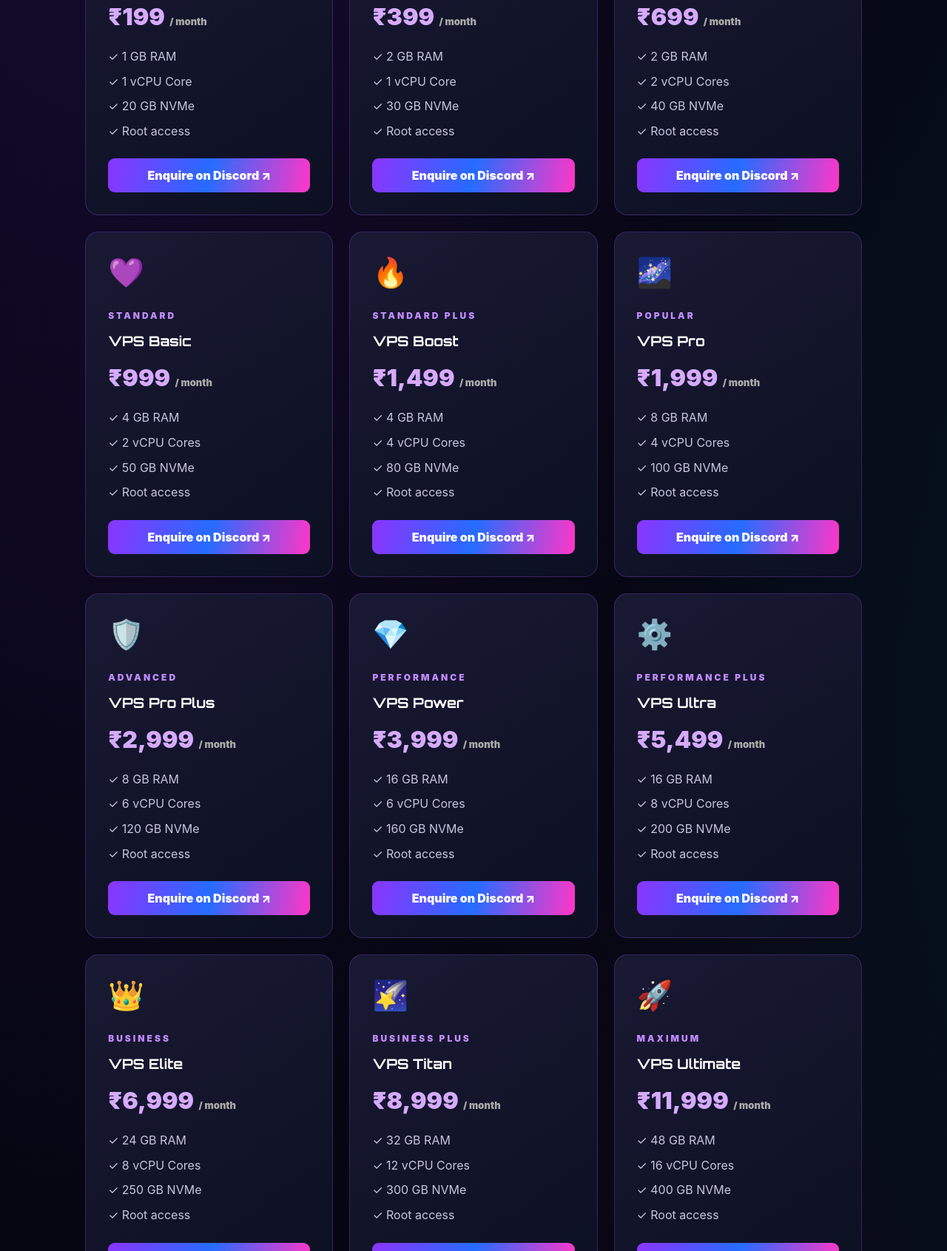
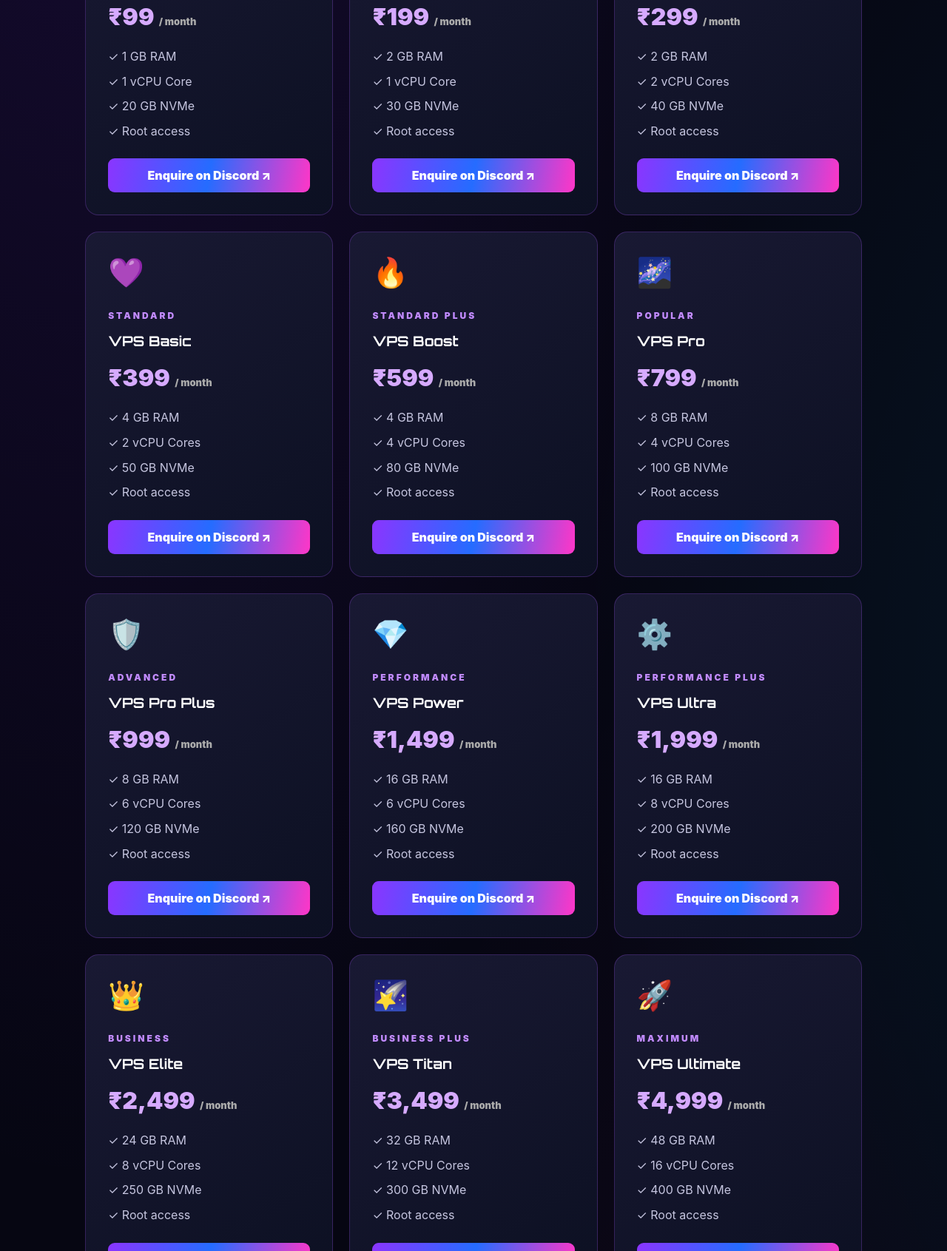
Before and after one commit to HyperSprint3/ASTRIX-CLOUD, a plain HTML site: page vps.html in a window 1280 px wide. Shown: the part 1109-2800 px from the top of the page at 74% size. Drawn offline with Linux system fonts and the light colour scheme.

Commit message:
Update vps.html

```diff
--- a/vps.html
+++ b/vps.html
@@ -1,5 +1,4 @@
-
-<!DOCTYPE html>
+ <!DOCTYPE html>
 <html lang="en">
 <head>
   <meta charset="UTF-8">
@@ -63,21 +62,104 @@
         <button type="button" data-currency="usd">$ USD</button>
       </div>
 
-      <p class="sample-note">⚠ SAMPLE PRICING ONLY — These are proposed example plans, not confirmed live offers. Hardware, availability and final prices must be confirmed before orders open.</p>
+      <p class="sample-note">⚠ SAMPLE PRICING ONLY — These are proposed example prices, not confirmed live offers. Hardware, availability and actual operating costs must be checked before accepting orders.</p>
 
       <div class="vps-grid">
-        <article class="vps-card"><div class="plan-icon">☁️</div><span class="eyebrow">STARTER</span><h3>VPS Nano</h3><div class="vps-price" data-inr="₹199" data-usd="$2.49">₹199 <small>/ month</small></div><ul class="vps-specs"><li>✓ 1 GB RAM</li><li>✓ 1 vCPU Core</li><li>✓ 20 GB NVMe</li><li>✓ Root access</li></ul><a class="vps-order" href="https://discord.gg/SZn3gCpNH">Enquire on Discord ↗</a></article>
-        <article class="vps-card"><div class="plan-icon">⚡</div><span class="eyebrow">BASIC</span><h3>VPS Mini</h3><div class="vps-price" data-inr="₹399" data-usd="$4.99">₹399 <small>/ month</small></div><ul class="vps-specs"><li>✓ 2 GB RAM</li><li>✓ 1 vCPU Core</li><li>✓ 30 GB NVMe</li><li>✓ Root access</li></ul><a class="vps-order" href="https://discord.gg/SZn3gCpNH">Enquire on Discord ↗</a></article>
-        <article class="vps-card"><div class="plan-icon">🚀</div><span class="eyebrow">BASIC PLUS</span><h3>VPS Start</h3><div class="vps-price" data-inr="₹699" data-usd="$8.49">₹699 <small>/ month</small></div><ul class="vps-specs"><li>✓ 2 GB RAM</li><li>✓ 2 vCPU Cores</li><li>✓ 40 GB NVMe</li><li>✓ Root access</li></ul><a class="vps-order" href="https://discord.gg/SZn3gCpNH">Enquire on Discord ↗</a></article>
-        <article class="vps-card"><div class="plan-icon">💜</div><span class="eyebrow">STANDARD</span><h3>VPS Basic</h3><div class="vps-price" data-inr="₹999" data-usd="$11.99">₹999 <small>/ month</small></div><ul class="vps-specs"><li>✓ 4 GB RAM</li><li>✓ 2 vCPU Cores</li><li>✓ 50 GB NVMe</li><li>✓ Root access</li></ul><a class="vps-order" href="https://discord.gg/SZn3gCpNH">Enquire on Discord ↗</a></article>
-        <article class="vps-card"><div class="plan-icon">🔥</div><span class="eyebrow">STANDARD PLUS</span><h3>VPS Boost</h3><div class="vps-price" data-inr="₹1,499" data-usd="$17.99">₹1,499 <small>/ month</small></div><ul class="vps-specs"><li>✓ 4 GB RAM</li><li>✓ 4 vCPU Cores</li><li>✓ 80 GB NVMe</li><li>✓ Root access</li></ul><a class="vps-order" href="https://discord.gg/SZn3gCpNH">Enquire on Discord ↗</a></article>
-        <article class="vps-card"><div class="plan-icon">🌌</div><span class="eyebrow">POPULAR</span><h3>VPS Pro</h3><div class="vps-price" data-inr="₹1,999" data-usd="$23.99">₹1,999 <small>/ month</small></div><ul class="vps-specs"><li>✓ 8 GB RAM</li><li>✓ 4 vCPU Cores</li><li>✓ 100 GB NVMe</li><li>✓ Root access</li></ul><a class="vps-order" href="https://discord.gg/SZn3gCpNH">Enquire on Discord ↗</a></article>
-        <article class="vps-card"><div class="plan-icon">🛡️</div><span class="eyebrow">ADVANCED</span><h3>VPS Pro Plus</h3><div class="vps-price" data-inr="₹2,999" data-usd="$35.99">₹2,999 <small>/ month</small></div><ul class="vps-specs"><li>✓ 8 GB RAM</li><li>✓ 6 vCPU Cores</li><li>✓ 120 GB NVMe</li><li>✓ Root access</li></ul><a class="vps-order" href="https://discord.gg/SZn3gCpNH">Enquire on Discord ↗</a></article>
-        <article class="vps-card"><div class="plan-icon">💎</div><span class="eyebrow">PERFORMANCE</span><h3>VPS Power</h3><div class="vps-price" data-inr="₹3,999" data-usd="$47.99">₹3,999 <small>/ month</small></div><ul class="vps-specs"><li>✓ 16 GB RAM</li><li>✓ 6 vCPU Cores</li><li>✓ 160 GB NVMe</li><li>✓ Root access</li></ul><a class="vps-order" href="https://discord.gg/SZn3gCpNH">Enquire on Discord ↗</a></article>
-        <article class="vps-card"><div class="plan-icon">⚙️</div><span class="eyebrow">PERFORMANCE PLUS</span><h3>VPS Ultra</h3><div class="vps-price" data-inr="₹5,499" data-usd="$65.99">₹5,499 <small>/ month</small></div><ul class="vps-specs"><li>✓ 16 GB RAM</li><li>✓ 8 vCPU Cores</li><li>✓ 200 GB NVMe</li><li>✓ Root access</li></ul><a class="vps-order" href="https://discord.gg/SZn3gCpNH">Enquire on Discord ↗</a></article>
-        <article class="vps-card"><div class="plan-icon">👑</div><span class="eyebrow">BUSINESS</span><h3>VPS Elite</h3><div class="vps-price" data-inr="₹6,999" data-usd="$83.99">₹6,999 <small>/ month</small></div><ul class="vps-specs"><li>✓ 24 GB RAM</li><li>✓ 8 vCPU Cores</li><li>✓ 250 GB NVMe</li><li>✓ Root access</li></ul><a class="vps-order" href="https://discord.gg/SZn3gCpNH">Enquire on Discord ↗</a></article>
-        <article class="vps-card"><div class="plan-icon">🌠</div><span class="eyebrow">BUSINESS PLUS</span><h3>VPS Titan</h3><div class="vps-price" data-inr="₹8,999" data-usd="$107.99">₹8,999 <small>/ month</small></div><ul class="vps-specs"><li>✓ 32 GB RAM</li><li>✓ 12 vCPU Cores</li><li>✓ 300 GB NVMe</li><li>✓ Root access</li></ul><a class="vps-order" href="https://discord.gg/SZn3gCpNH">Enquire on Discord ↗</a></article>
-        <article class="vps-card"><div class="plan-icon">🚀</div><span class="eyebrow">MAXIMUM</span><h3>VPS Ultimate</h3><div class="vps-price" data-inr="₹11,999" data-usd="$143.99">₹11,999 <small>/ month</small></div><ul class="vps-specs"><li>✓ 48 GB RAM</li><li>✓ 16 vCPU Cores</li><li>✓ 400 GB NVMe</li><li>✓ Root access</li></ul><a class="vps-order" href="https://discord.gg/SZn3gCpNH">Enquire on Discord ↗</a></article>
+        <article class="vps-card">
+          <div class="plan-icon">☁️</div><span class="eyebrow">STARTER</span>
+          <h3>VPS Nano</h3>
+          <div class="vps-price" data-inr="₹99" data-usd="$1.19">₹99 <small>/ month</small></div>
+          <ul class="vps-specs"><li>✓ 1 GB RAM</li><li>✓ 1 vCPU Core</li><li>✓ 20 GB NVMe</li><li>✓ Root access</li></ul>
+          <a class="vps-order" href="https://discord.gg/SZn3gCpNH">Enquire on Discord ↗</a>
+        </article>
+
+        <article class="vps-card">
+          <div class="plan-icon">⚡</div><span class="eyebrow">BASIC</span>
+          <h3>VPS Mini</h3>
+          <div class="vps-price" data-inr="₹199" data-usd="$2.39">₹199 <small>/ month</small></div>
+          <ul class="vps-specs"><li>✓ 2 GB RAM</li><li>✓ 1 vCPU Core</li><li>✓ 30 GB NVMe</li><li>✓ Root access</li></ul>
+          <a class="vps-order" href="https://discord.gg/SZn3gCpNH">Enquire on Discord ↗</a>
+        </article>
+
+        <article class="vps-card">
+          <div class="plan-icon">🚀</div><span class="eyebrow">BASIC PLUS</span>
+          <h3>VPS Start</h3>
+          <div class="vps-price" data-inr="₹299" data-usd="$3.59">₹299 <small>/ month</small></div>
+          <ul class="vps-specs"><li>✓ 2 GB RAM</li><li>✓ 2 vCPU Cores</li><li>✓ 40 GB NVMe</li><li>✓ Root access</li></ul>
+          <a class="vps-order" href="https://discord.gg/SZn3gCpNH">Enquire on Discord ↗</a>
+        </article>
+
+        <article class="vps-card">
+          <div class="plan-icon">💜</div><span class="eyebrow">STANDARD</span>
+          <h3>VPS Basic</h3>
+          <div class="vps-price" data-inr="₹399" data-usd="$4.79">₹399 <small>/ month</small></div>
+          <ul class="vps-specs"><li>✓ 4 GB RAM</li><li>✓ 2 vCPU Cores</li><li>✓ 50 GB NVMe</li><li>✓ Root access</li></ul>
+          <a class="vps-order" href="https://discord.gg/SZn3gCpNH">Enquire on Discord ↗</a>
+        </article>
+
+        <article class="vps-card">
+          <div class="plan-icon">🔥</div><span class="eyebrow">STANDARD PLUS</span>
+          <h3>VPS Boost</h3>
+          <div class="vps-price" data-inr="₹599" data-usd="$7.19">₹599 <small>/ month</small></div>
+          <ul class="vps-specs"><li>✓ 4 GB RAM</li><li>✓ 4 vCPU Cores</li><li>✓ 80 GB NVMe</li><li>✓ Root access</li></ul>
+          <a class="vps-order" href="https://discord.gg/SZn3gCpNH">Enquire on Discord ↗</a>
+        </article>
+
+        <article class="vps-card">
+          <div class="plan-icon">🌌</div><span class="eyebrow">POPULAR</span>
+          <h3>VPS Pro</h3>
+          <div class="vps-price" data-inr="₹799" data-usd="$9.59">₹799 <small>/ month</small></div>
+          <ul class="vps-specs"><li>✓ 8 GB RAM</li><li>✓ 4 vCPU Cores</li><li>✓ 100 GB NVMe</li><li>✓ Root access</li></ul>
+          <a class="vps-order" href="https://discord.gg/SZn3gCpNH">Enquire on Discord ↗</a>
+        </article>
+
+        <article class="vps-card">
+          <div class="plan-icon">🛡️</div><span class="eyebrow">ADVANCED</span>
+          <h3>VPS Pro Plus</h3>
+          <div class="vps-price" data-inr="₹999" data-usd="$11.99">₹999 <small>/ month</small></div>
+          <ul class="vps-specs"><li>✓ 8 GB RAM</li><li>✓ 6 vCPU Cores</li><li>✓ 120 GB NVMe</li><li>✓ Root access</li></ul>
+          <a class="vps-order" href="https://discord.gg/SZn3gCpNH">Enquire on Discord ↗</a>
+        </article>
+
+        <article class="vps-card">
+          <div class="plan-icon">💎</div><span class="eyebrow">PERFORMANCE</span>
+          <h3>VPS Power</h3>
+          <div class="vps-price" data-inr="₹1,499" data-usd="$17.99">₹1,499 <small>/ month</small></div>
+          <ul class="vps-specs"><li>✓ 16 GB RAM</li><li>✓ 6 vCPU Cores</li><li>✓ 160 GB NVMe</li><li>✓ Root access</li></ul>
+          <a class="vps-order" href="https://discord.gg/SZn3gCpNH">Enquire on Discord ↗</a>
+        </article>
+
+        <article class="vps-card">
+          <div class="plan-icon">⚙️</div><span class="eyebrow">PERFORMANCE PLUS</span>
+          <h3>VPS Ultra</h3>
+          <div class="vps-price" data-inr="₹1,999" data-usd="$23.99">₹1,999 <small>/ month</small></div>
+          <ul class="vps-specs"><li>✓ 16 GB RAM</li><li>✓ 8 vCPU Cores</li><li>✓ 200 GB NVMe</li><li>✓ Root access</li></ul>
+          <a class="vps-order" href="https://discord.gg/SZn3gCpNH">Enquire on Discord ↗</a>
+        </article>
+
+        <article class="vps-card">
+          <div class="plan-icon">👑</div><span class="eyebrow">BUSINESS</span>
+          <h3>VPS Elite</h3>
+          <div class="vps-price" data-inr="₹2,499" data-usd="$29.99">₹2,499 <small>/ month</small></div>
+          <ul class="vps-specs"><li>✓ 24 GB RAM</li><li>✓ 8 vCPU Cores</li><li>✓ 250 GB NVMe</li><li>✓ Root access</li></ul>
+          <a class="vps-order" href="https://discord.gg/SZn3gCpNH">Enquire on Discord ↗</a>
+        </article>
+
+        <article class="vps-card">
+          <div class="plan-icon">🌠</div><span class="eyebrow">BUSINESS PLUS</span>
+          <h3>VPS Titan</h3>
+          <div class="vps-price" data-inr="₹3,499" data-usd="$41.99">₹3,499 <small>/ month</small></div>
+          <ul class="vps-specs"><li>✓ 32 GB RAM</li><li>✓ 12 vCPU Cores</li><li>✓ 300 GB NVMe</li><li>✓ Root access</li></ul>
+          <a class="vps-order" href="https://discord.gg/SZn3gCpNH">Enquire on Discord ↗</a>
+        </article>
+
+        <article class="vps-card">
+          <div class="plan-icon">🚀</div><span class="eyebrow">MAXIMUM</span>
+          <h3>VPS Ultimate</h3>
+          <div class="vps-price" data-inr="₹4,999" data-usd="$59.99">₹4,999 <small>/ month</small></div>
+          <ul class="vps-specs"><li>✓ 48 GB RAM</li><li>✓ 16 vCPU Cores</li><li>✓ 400 GB NVMe</li><li>✓ Root access</li></ul>
+          <a class="vps-order" href="https://discord.gg/SZn3gCpNH">Enquire on Discord ↗</a>
+        </article>
       </div>
     </section>
 
@@ -91,34 +173,4 @@
 
   <footer class="footer">
     <div class="footer-main page-shell">
-      <a class="logo" href="index.html">ASTRIX <span>CLOUD</span></a>
-      <p>Founder: <a class="founder-link" href="https://discord.com/channels/@me/1573220129108664345" target="_blank" rel="noopener noreferrer">『☠』・VOIDX | PT</a></p>
-      <div class="footer-links">
-        <a href="index.html">Home</a>
-        <a href="services.html">Services</a>
-        <a href="vps.html">VPS Plans</a>
-        <a href="about.html">About</a>
-        <a href="https://discord.gg/SZn3gCpNH" target="_blank" rel="noopener noreferrer">Discord</a>
-      </div>
-    </div>
-    <div class="copyright page-shell">© 2026 ASTRIX CLOUD. Sample VPS plans only.</div>
-  </footer>
-
-  <script>
-    const currencyButtons = document.querySelectorAll("[data-currency]");
-    const prices = document.querySelectorAll(".vps-price");
-
-    currencyButtons.forEach(button => {
-      button.addEventListener("click", () => {
-        const currency = button.dataset.currency;
-        currencyButtons.forEach(item => item.classList.toggle("active", item === button));
-
-        prices.forEach(price => {
-          const amount = price.dataset[currency];
-          price.innerHTML = amount + ' <small>/ month</small>';
-        });
-      });
-    });
-  </script>
-</body>
-</html>
+      <a class="logo" href
```
